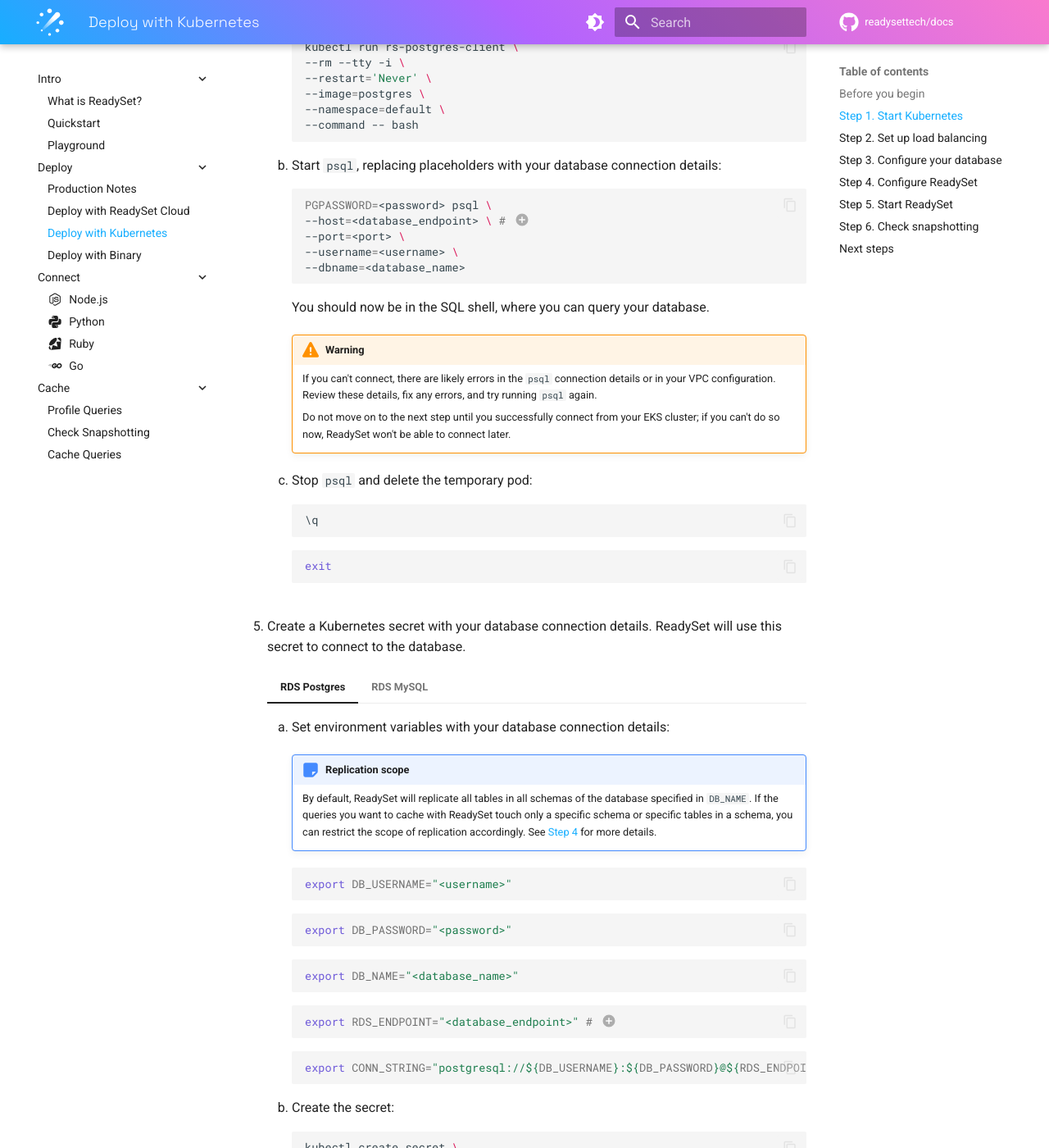
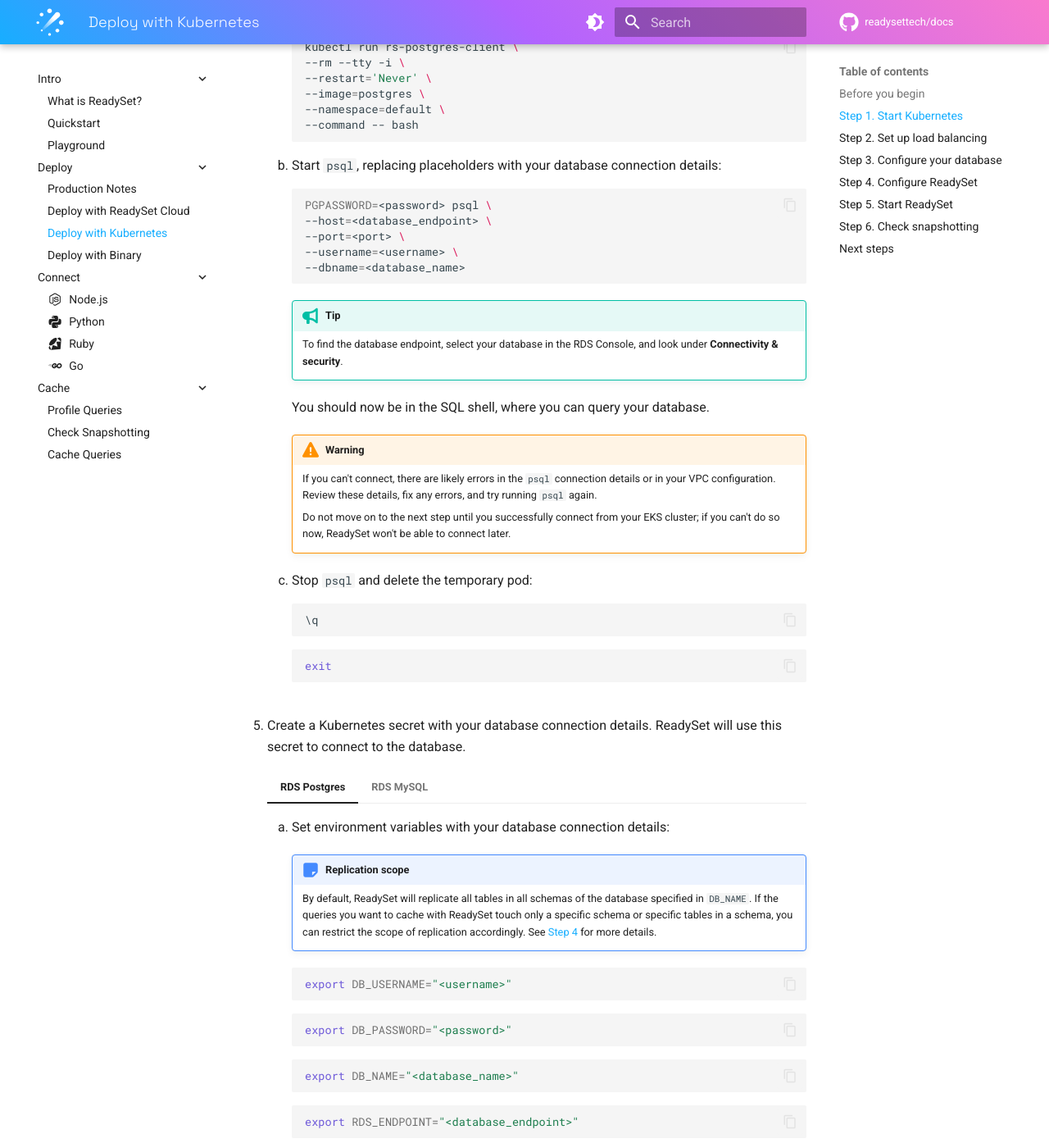
Before and after one commit to readysettech/docs-old, an MkDocs documentation site: the page built from docs/guides/deploy/deploy-readyset-kubernetes.md, in a window 1280 px wide and 1400 px high, scrolled down 2921 px. Shown: the whole window at 82% size. Built offline with MkDocs 1.6.1 and Material for MkDocs 9.7.7, drawn with Linux system fonts in a browser that asks for light colours; comment, search, counter and statistics services are not loaded; some of the changed text lies outside the part shown.

````diff
--- a/docs/guides/deploy/deploy-readyset-kubernetes.md
+++ b/docs/guides/deploy/deploy-readyset-kubernetes.md
@@ -122,13 +117,15 @@ For more demanding workloads, ReadySet can be run with multiple Adapters. Please
 
             ``` sh
             PGPASSWORD=<password> psql \
-            --host=<database_endpoint> \ # (1)
+            --host=<database_endpoint> \
             --port=<port> \
             --username=<username> \
             --dbname=<database_name>
             ```
 
-            1.  To find the database endpoint, select your database in the RDS Console, and look under **Connectivity & security**.
+            !!! tip
+
+                To find the database endpoint, select your database in the RDS Console, and look under **Connectivity & security**.
 
             You should now be in the SQL shell, where you can query your database.
 
@@ -165,14 +162,16 @@ For more demanding workloads, ReadySet can be run with multiple Adapters. Please
 
             ``` sh
             mysql \
-            --host=<database_endpoint> \ # (1)
+            --host=<database_endpoint> \
             --port=<port> \
             --user=<username> \
             --password=<password> \
             --database=<database_name>
             ```
 
-            1.  To find the database endpoint, select your database in the RDS Console, and look under **Connectivity & security**.
+            !!! tip
+
+                To find the database endpoint, select your database in the RDS Console, and look under **Connectivity & security**.
 
             You should now be in the SQL shell, where you can query your database.
 
@@ -215,10 +214,12 @@ For more demanding workloads, ReadySet can be run with multiple Adapters. Please
             ```
 
             ``` sh
-            export RDS_ENDPOINT="<database_endpoint>" # (1)
+            export RDS_ENDPOINT="<database_endpoint>"
             ```
 
-            1.  To find the database endpoint, select your database in the RDS Console, and look under **Connectivity & security**.
+            !!! tip
+
+                To find the database endpoint, select your database in the RDS Console, and look under **Connectivity & security**.
 
             ```sh
             export CONN_STRING="postgresql://${DB_USERNAME}:${DB_PASSWORD}@${RDS_ENDPOINT}:5432/${DB_NAME}"
@@ -261,10 +262,12 @@ For more demanding workloads, ReadySet can be run with multiple Adapters. Please
             ```
 
             ``` sh
-            export RDS_ENDPOINT="<database_endpoint>" # (1)
+            export RDS_ENDPOINT="<database_endpoint>"
             ```
 
-            1.  To find the database endpoint, select your database in the RDS Console, and look under **Connectivity & security**.
+            !!! tip
+
+                To find the database endpoint, select your database in the RDS Console, and look under **Connectivity & security**.
 
             ```sh
             export CONN_STRING="mysql://${DB_USERNAME}:${DB_PASSWORD}@${RDS_ENDPOINT}:3306/${DB_NAME}"
@@ -324,13 +327,15 @@ In this step, you'll configure your database so that ReadySet can consume the da
 
         ``` sh
         PGPASSWORD=<password> psql \
-        --host=<database_endpoint> \ # (1)
+        --host=<database_endpoint> \
         --port=<port> \
         --username=<username> \
         --dbname=<database_name>
         ```
 
-        1.  To find the database endpoint, select your database in the RDS Console, and look under **Connectivity & security**.
+        !!! tip
+
+            To find the database endpoint, select your database in the RDS Console, and look under **Connectivity & security**.
 
     3. In the `psql` shell, check if [replication](https://www.postgresql.org/docs/current/logical-replication.html) is enabled:
 
@@ -426,14 +431,16 @@ In this step, you'll configure your database so that ReadySet can consume the da
 
         ``` sh
         mysql \
-        --host=<database_endpoint> \ # (1)
+        --host=<database_endpoint> \
         --port=<port> \
         --user=<username> \
         --password=<password> \
         --database=<database_name>
         ```
 
-        1.  To find the database endpoint, select your database in the RDS Console, and look under **Connectivity & security**.
+        !!! tip
+
+            To find the database endpoint, select your database in the RDS Console, and look under **Connectivity & security**.
 
 
     2. In the `mysql` shell, verify that replication is enabled:
@@ -555,7 +562,7 @@ In this step, you'll download and edit the configuration files for deploying Rea
           deploymentName: "readyset-helm-test""
         ```
 
-    1. Change the image tags for the ReadySet Server and Adapter from `latest` to the [latest release of the ReadySet Server and Adapter](../../releases/readyset-core.md#docker) (e.g., `beta-2023-01-18`):
+    1. Change the image tags for the ReadySet Server and Adapter from `latest` to the [latest release of the ReadySet Server and Adapter](../../releases/readyset-core.md) (e.g., `beta-2023-01-18`):
 
         !!! note
 
````
Also changed, not shown: other parts of docs/guides/deploy/deploy-readyset-kubernetes.md (+1 -6 lines), docs/guides/connect/index.md (+7 -7 lines), docs/guides/deploy/deploy-readyset-cloud.md (+12 -6 lines), docs/guides/intro/intro.md (+1 -6 lines), docs/guides/intro/quickstart.md (+4 -2 lines), docs/index.md (+65 -52 lines).
